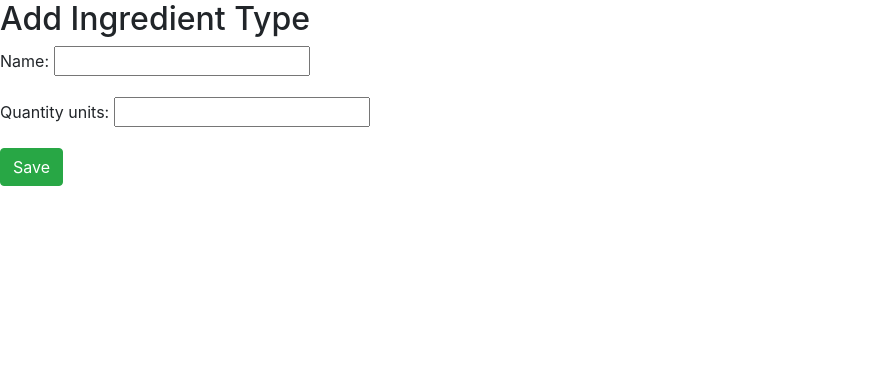
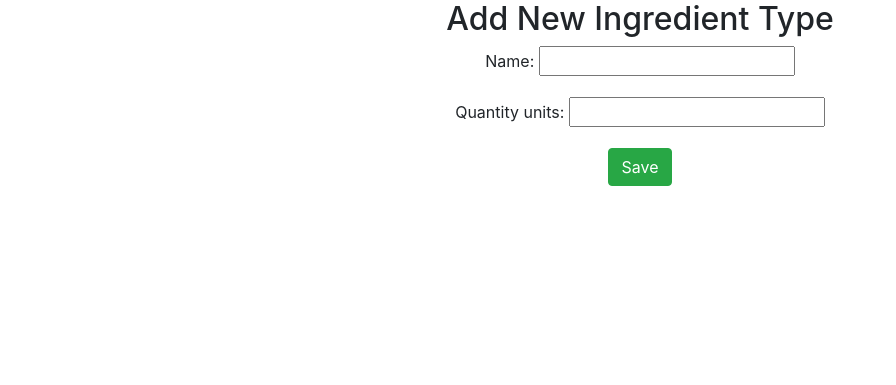
Before and after one commit to totallybradical/csc510-reciplease, a Django app: page /ingredients/new/ in a window 1280 px wide. Shown: the part 63-448 px from the top of the page, without its empty margins (0-896 px from the left). Run offline with Django 3.2, Linux system fonts and the light colour scheme; some libraries are stand-ins or nearby versions.

Commit message:
visual edits to add ingredient type form

```diff
--- a/ingredients/templates/ingredients/ingredient_form.html
+++ b/ingredients/templates/ingredients/ingredient_form.html
@@ -3,8 +3,8 @@
 {% block title %}Add Ingredient Type{% endblock %}
 
 {% block content %}
-<h2>Add Ingredient Type</h2>
-<form method="POST" class="post-form">{% csrf_token %}
+<h2 align="center">Add New Ingredient Type</h2>
+<form align="center" method="POST" class="post-form">{% csrf_token %}
     {{ form.as_p }}
     <button type="submit" class="save btn btn-success">Save</button>
 </form>
```
